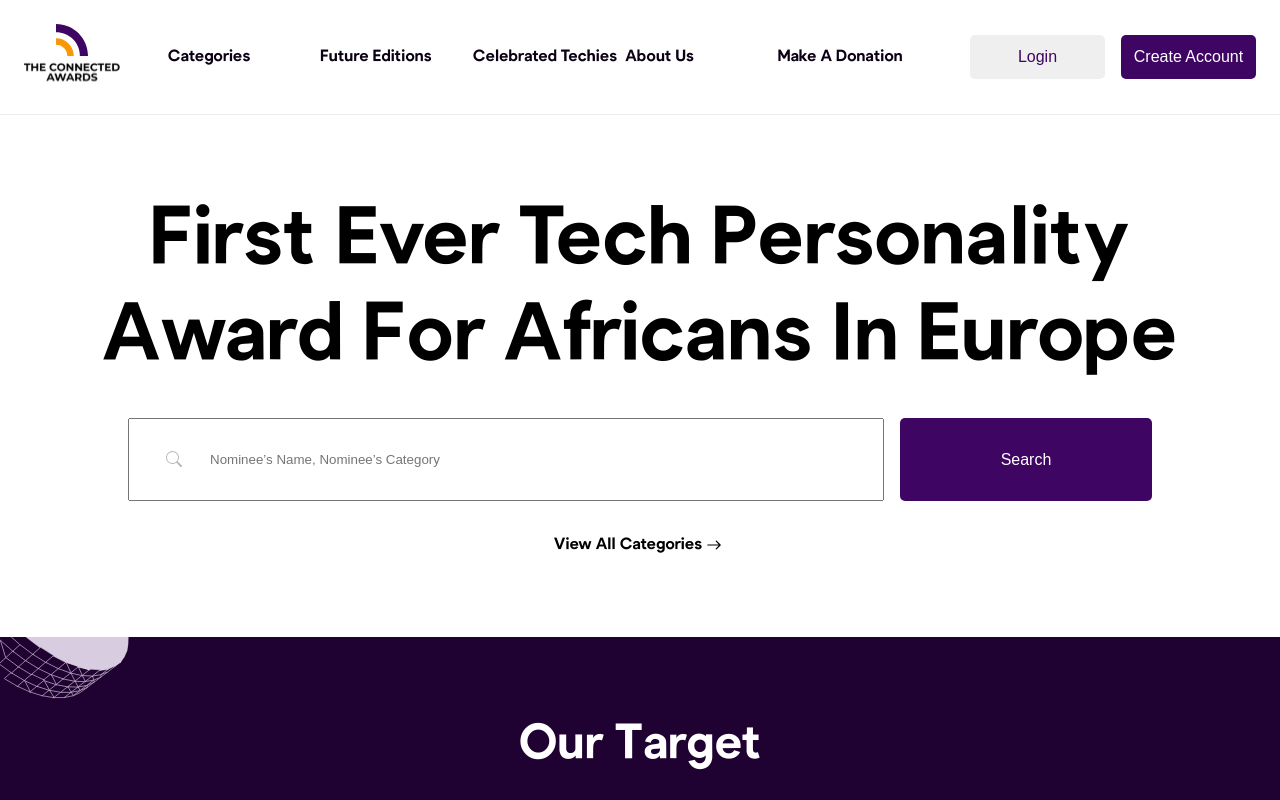
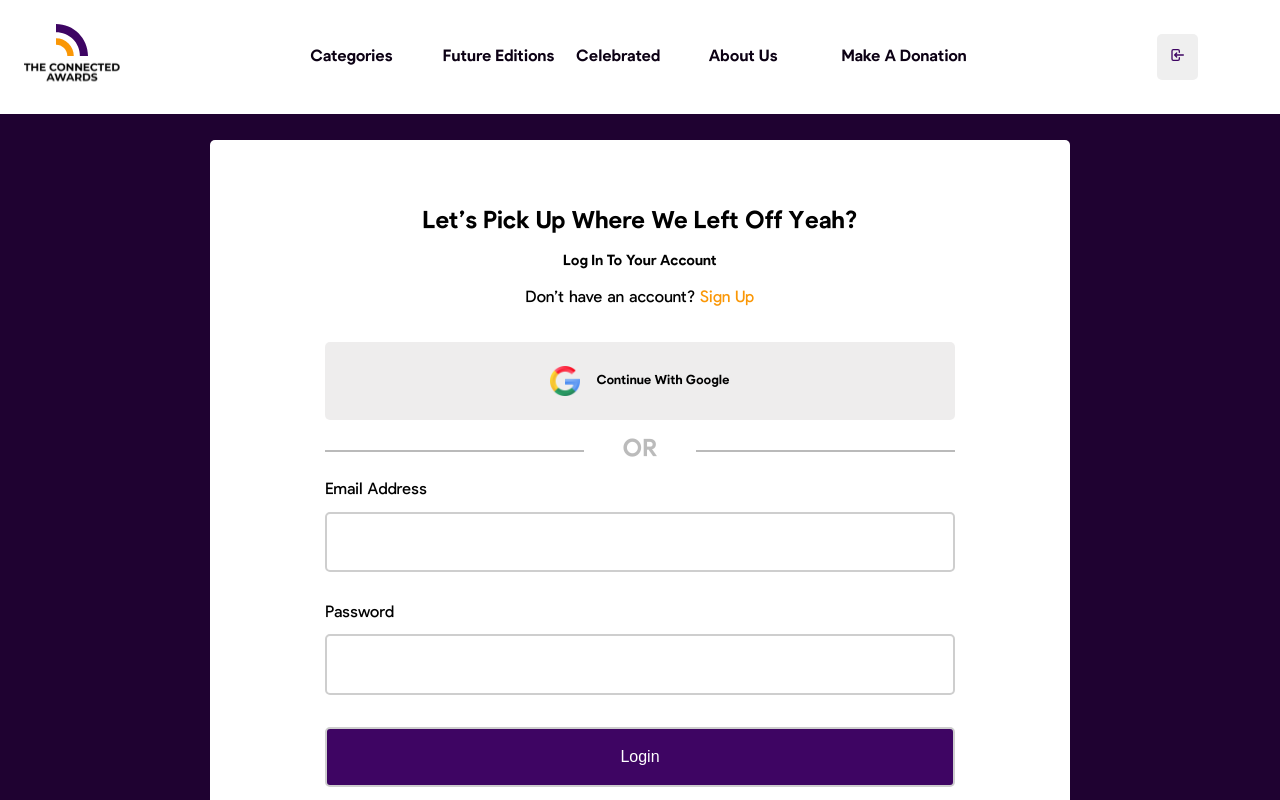
Before and after one commit to Chosen2730/connectaward, a React (Create React App) app: page / in a window 1280 px wide. Shown: the top 800 px of the page. Built offline with nearby package versions, Linux system fonts and the light colour scheme.

Commit message:
added several other oages

```diff
--- a/src/App.css
+++ b/src/App.css
@@ -1,7 +1,4 @@
 @media (max-width: 1100px) {
-  .nav_center_ul {
-    grid-template-columns: repeat(3, 1fr);
-  }
   .voters .grid_4 {
     grid-template-columns: repeat(3, 1fr);
   }
@@ -18,7 +15,7 @@
   }
 }
 
-@media (max-width: 905px) {
+@media (max-width: 945px) {
   .one {
     height: 200px;
   }
@@ -37,8 +34,6 @@
   .power_count h2 {
     font-size: 1.5rem;
   }
-}
-@media (max-width: 896px) {
   nav {
     display: block;
   }
@@ -62,6 +57,12 @@
     gap: 1rem;
     height: 0;
     overflow: hidden;
+  }
+  .nav_right .btn {
+    display: block;
+  }
+  .nav_right .login_icon {
+    display: none;
   }
   .show_nav {
     height: auto;
@@ -129,6 +130,10 @@
   }
 }
 @media (max-width: 520px) {
+  form {
+    gap: 0.4rem;
+    width: 100%;
+  }
   .talent_div {
     grid-template-columns: repeat(1, 1fr);
   }
@@ -176,6 +181,28 @@
     padding: 2rem;
   }
   .nominate article {
-    width: 100%;
+    width: 90%;
   }
-} ;
+  .power_count p {
+    font-size: 1rem;
+  }
+  .power_count h1 {
+    font-size: 3rem;
+  }
+  .power_count h2 {
+    font-size: 3rem;
+    margin: 3rem 0;
+  }
+}
+/* LOGIN */
+.future_header h4 {
+  margin: 1rem 0;
+  font-size: 0.9rem;
+}
+.future_header span,
+.forgot span {
+  color: #fa9706;
+}
+.forgot {
+  text-align: center;
+}
--- a/src/App.js
+++ b/src/App.js
@@ -14,6 +14,8 @@ import Categories from "./pages/categories";
 import Votes from "./pages/vote";
 import Power from "./pages/power";
 import Nominate from "./pages/nominate";
+import Login from "./pages/login";
+import Signin from "./pages/signin";
 
 function App() {
   const {} = useGlobalContext();
@@ -22,7 +24,9 @@ function App() {
     <BrowserRouter>
       <Nav />
       <Routes>
-        <Route path='/' element={<Home />} />
+        <Route path='/' element={<Login />} />
+        <Route path='signin' element={<Signin />} />
+        <Route path='home' element={<Home />} />
         <Route path='future' element={<Future />} />
         <Route path='about' element={<About />} />
         <Route path='donation' element={<Donation />} />
--- a/src/components/nav.js
+++ b/src/components/nav.js
@@ -3,6 +3,7 @@ import { Link } from "react-router-dom";
 import { AiOutlineMenu, AiOutlineClose } from "react-icons/ai";
 import logo from "./../images/logo.svg";
 import { useGlobalContext } from "../context";
+import { TbLogin } from "react-icons/tb";
 
 const Nav = () => {
   const { isNavOpen, setIsNavOpen } = useGlobalContext();
@@ -13,7 +14,7 @@ const Nav = () => {
   return (
     <nav id='navigation'>
       <div className='nav_left nav_div'>
-        <Link to='/'>
+        <Link to='home'>
           {" "}
           <img src={logo} alt='logo' />
         </Link>
@@ -30,7 +31,7 @@ const Nav = () => {
             <li className='nav_list'>Future Editions</li>
           </Link>
           <Link to='techies'>
-            <li className='nav_list'>Celebrated Techies</li>
+            <li className='nav_list'>Celebrated</li>
           </Link>
           <Link to='about'>
             <li className='nav_list'>About Us</li>
@@ -43,6 +44,9 @@ const Nav = () => {
       <div className={isNavOpen ? "nav_right" : "nav_right show_nav"}>
         <button className='login_btn btn'>Login</button>
         <button className='create_btn btn'>Create Account</button>
+        <button className='login_btn btn login_icon'>
+          <TbLogin />
+        </button>
       </div>
     </nav>
   );
--- a/src/index.css
+++ b/src/index.css
@@ -78,6 +78,12 @@ nav {
   gap: 1rem;
   height: auto;
 }
+.nav_right .btn {
+  display: none;
+}
+.nav_right .login_icon {
+  display: block;
+}
 .btn {
   cursor: pointer;
   padding: 0.8rem;
@@ -96,7 +102,7 @@ nav {
 /* HERO SECTION */
 .hero {
   text-align: center;
-  padding: 5rem 0;
+  padding: 5rem 1rem;
 }
 .main_header {
   font-size: 5rem;
@@ -411,6 +417,7 @@ footer h5 {
   box-shadow: 0px 2px 15px rgba(230, 230, 230, 0.5);
   border-radius: 8px;
   padding: 2rem;
+  width: 100%;
 }
 .vote_cont i {
   justify-content: right;
@@ -454,7 +461,6 @@ footer h5 {
   background: url("images/footer.svg");
   color: #fff;
   padding: 2%;
-  min-height: 100vh;
 }
 .power article {
   background-color: #fff;
@@ -639,3 +645,31 @@ select {
   grid-template-columns: 0.2fr 0.8fr;
   align-items: center;
 }
+.google {
+  background: rgba(221, 220, 220, 0.5);
+  text-align: center;
+  position: relative;
+  padding: 1.5rem;
+  border-radius: 5px;
+  margin: 1rem 0;
+  display: flex;
+  justify-content: center;
+  align-items: center;
+  gap: 1rem;
+}
+.google img {
+  height: 30px;
+}
+.alt {
+  display: grid;
+  grid-template-columns: 0.7fr 0.3fr 0.7fr;
+  color: rgba(119, 119, 119, 0.5);
+  align-items: center;
+  text-align: center;
+  font-size: 1.2rem;
+  margin: 1rem 0;
+}
+.alt hr {
+  border-style: none;
+  border-bottom: 2px solid;
+}
--- /dev/null
+++ b/src/pages/login.js
@@ -0,0 +1,62 @@
+import { useGlobalContext } from "../context";
+import nig from "../images/nig.png";
+import { Link } from "react-router-dom";
+import { FaThumbsUp } from "react-icons/fa";
+import { MdOutlineClose } from "react-icons/md";
+import { useNavigate } from "react-router-dom";
+import google from "../images/google.png";
+
+const Login = () => {
+  const navigate = useNavigate();
+  const { alert, setAlert, pageHandler } = useGlobalContext();
+
+  const login = (e) => {
+    e.preventDefault();
+    navigate("/home");
+    pageHandler();
+  };
+
+  return (
+    <main className='power nominate'>
+      <article>
+        <div className='future_header'>
+          <h2>Let’s pick up where we left off yeah?</h2>
+          <h4>Log in to your account</h4>
+          <p>
+            Don’t have an account?{" "}
+            <span
+              onClick={() => {
+                navigate("/signin");
+                pageHandler();
+              }}
+            >
+              Sign Up
+            </span>
+          </p>
+        </div>
+        <div className=''>
+          <form action='' onSubmit={login} className='nominate_form'>
+            <div className='google'>
+              <img src={google} alt='' />
+              <h5>Continue with google</h5>
+            </div>
+
+            <div className='alt'>
+              <hr />
+              <h2>OR</h2>
+              <hr />
+            </div>
+            <label htmlFor='email'>Email Address</label>
+            <input type='email' id='email' />
+            <label htmlFor='password'>Password</label>
+            <input type='password' id='password' />
+
+            <input type='submit' value='Login' className='create_btn btn' />
+            <h5 className='forgot'>Forgotten password?</h5>
+          </form>
+        </div>
+      </article>
+    </main>
+  );
+};
+export default Login;
--- a/src/pages/nominate.js
+++ b/src/pages/nominate.js
@@ -118,7 +118,7 @@ const Nominate = () => {
           <button
             onClick={() => {
               setAlert(false);
-              navigate("/");
+              navigate("/home");
               pageHandler();
             }}
             className='btn create_btn'
--- /dev/null
+++ b/src/pages/signin.js
@@ -0,0 +1,75 @@
+import { useGlobalContext } from "../context";
+import nig from "../images/nig.png";
+import { Link } from "react-router-dom";
+import { FaThumbsUp } from "react-icons/fa";
+import { MdOutlineClose } from "react-icons/md";
+import { useNavigate } from "react-router-dom";
+import google from "../images/google.png";
+
+const Signin = () => {
+  const navigate = useNavigate();
+  const { setAlert, pageHandler } = useGlobalContext();
+
+  const submitNominate = (e) => {
+    e.preventDefault();
+    navigate("/home");
+    pageHandler();
+    setAlert(true);
+  };
+
+  return (
+    <main className='power nominate'>
+      <article>
+        <div className='future_header'>
+          <h2>Time to vote your favourite Techie, let's make this amazing!</h2>
+          <h4>Create an Account</h4>
+          <p>
+            Have an account?{" "}
+            <span
+              onClick={() => {
+                navigate("/");
+                pageHandler();
+              }}
+            >
+              Log in
+            </span>
+          </p>
+        </div>
+        <div className=''>
+          <form action='' onSubmit={submitNominate} className='nominate_form'>
+            <div className='google'>
+              <img src={google} alt='' />
+              <h5>Continue with google</h5>
+            </div>
+
+            <div className='alt'>
+              <hr />
+              <h2>OR</h2>
+              <hr />
+            </div>
+            <label htmlFor='name'>Fullname </label>
+            <input type='name' id='name' />
+            <label htmlFor='email'>Email Address</label>
+            <input type='email' id='email' />
+            <label htmlFor='number'>Phone number </label>
+            <input type='number' id='number' />
+            <label htmlFor='password'>Set Password</label>
+            <input type='password' id='password' />
+            <label htmlFor='gender'>Gender</label>
+            <select name='' id='gender'>
+              <option value=''>Male</option>
+              <option value=''>Female</option>
+            </select>
+            <p className='forgot'>
+              By registering you agree to Techtrend Africa's{" "}
+              <span>Terms of Use</span> and
+              <span> Privacy Policy</span>
+            </p>
+            <input type='submit' value='Signin' className='create_btn btn' />
+          </form>
+        </div>
+      </article>
+    </main>
+  );
+};
+export default Signin;
```
Also changed, not shown: src/images/google.png (added).
